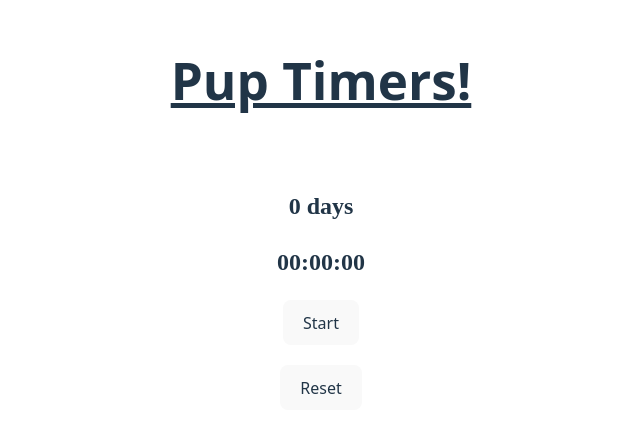
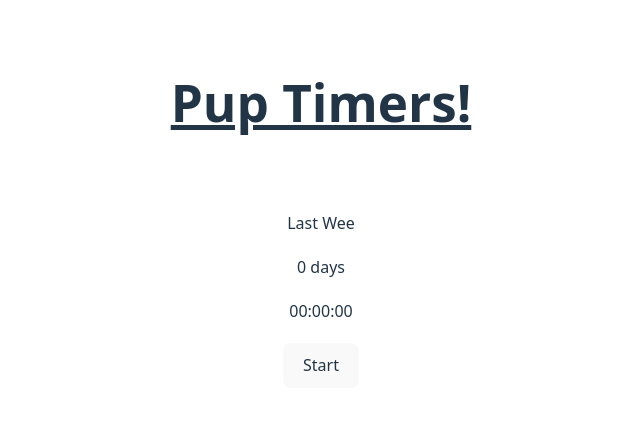
Before and after one commit to Tyriol/pup-timers, a React (Vite) app: page / in a window 1280 px wide. Shown: the part 129-562 px from the top of the page, without its empty margins (319-959 px from the left). Built offline with nearby package versions, Linux system fonts and the light colour scheme.

Commit message:
update component to take in a timer as a prop and use timer for logic and rendering

```diff
--- a/src/components/Stopwatch/Stopwatch.tsx
+++ b/src/components/Stopwatch/Stopwatch.tsx
@@ -1,15 +1,15 @@
 import { useEffect, useState } from "react";
 import { formatTime } from "../../lib/timers";
-
+import type { Timer } from "../../types/types";
 interface StopWatchProps {
-  secs?: number;
+  timer: Timer;
 }
 
-const Stopwatch = ({ secs = 0 }: StopWatchProps) => {
-  const [elapsedSecs, setElapsedSecs] = useState<number>(secs);
+const Stopwatch = ({ timer }: StopWatchProps) => {
+  const [elapsedSecs, setElapsedSecs] = useState<number>(timer.elapsed);
   const [stateDays, setStateDays] = useState<string>("");
   const [stateTime, setStateTime] = useState<string>("");
-  const [isRunning, setIsRunning] = useState<boolean>(false);
+  const [isRunning, setIsRunning] = useState<boolean>(timer.isRunning);
 
   useEffect(() => {
     if (isRunning) {
@@ -37,20 +37,15 @@ const Stopwatch = ({ secs = 0 }: StopWatchProps) => {
   return (
     <>
       <div className="flex flex-col items-center justify-center gap-5 p-20">
-        <h2
-          style={{ fontFamily: "VT323", fontWeight: "600", fontSize: "1.5rem" }}
-        >
-          {stateDays}
-        </h2>
-        <h2
-          style={{ fontFamily: "VT323", fontWeight: "600", fontSize: "1.5rem" }}
-        >
-          {stateTime}
-        </h2>
+        <p>{timer.name}</p>
+        <p>{stateDays}</p>
+        <p>{stateTime}</p>
         <button onClick={toggleTimerOnOff}>
           {isRunning ? "Stop" : "Start"}
         </button>
-        {!isRunning ? <button onClick={resetElapsedTime}>Reset</button> : null}
+        {!isRunning && elapsedSecs > 0 ? (
+          <button onClick={resetElapsedTime}>Reset</button>
+        ) : null}
       </div>
     </>
   );
```
